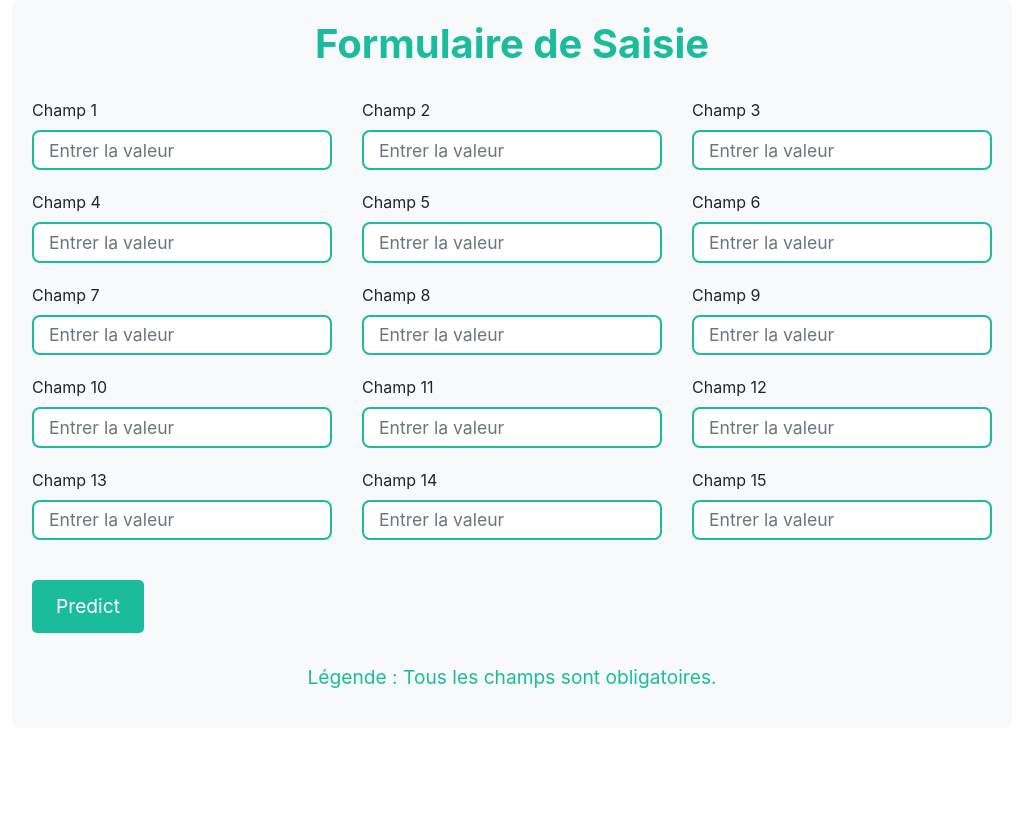
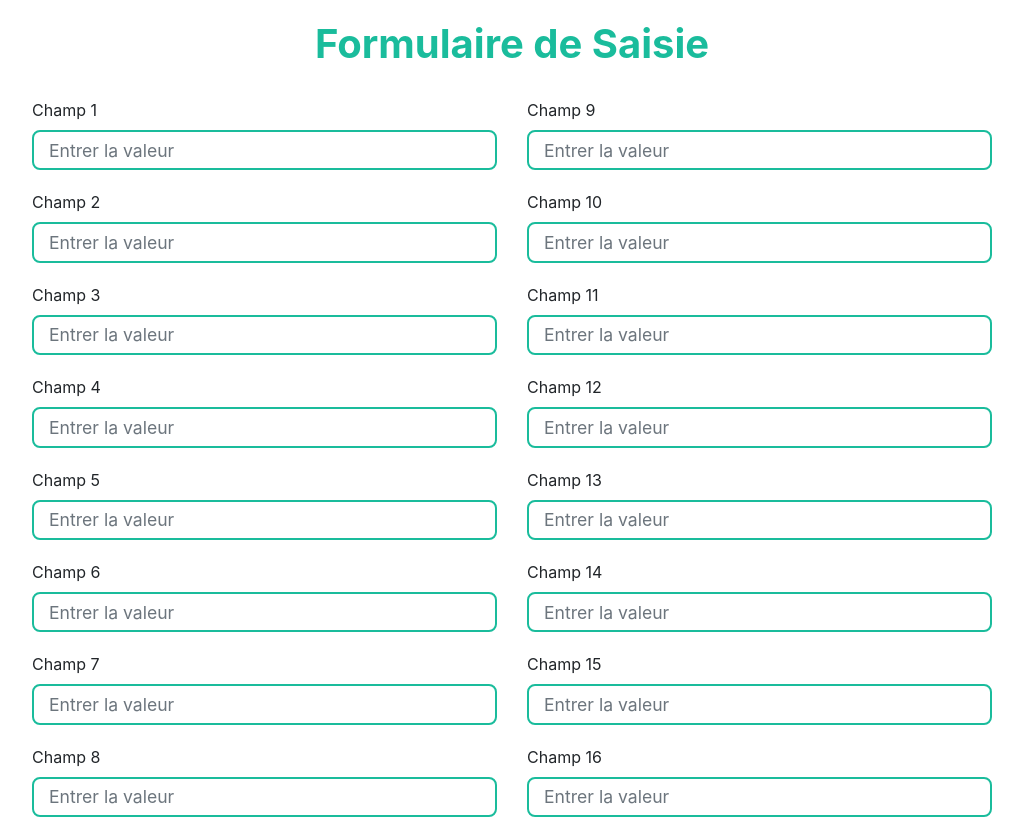
Before and after one commit to Siluearsene/front-auth-scoring, an Angular app: page /saisir in a window 1280 px wide. Shown: the top 819 px of the page, without its empty margins (128-1151 px from the left). Built offline with nearby package versions, Linux system fonts and the light colour scheme.

Commit message:
modication du formulaire

```diff
--- a/src/app/dashbaord/dashbaord.component.html
+++ b/src/app/dashbaord/dashbaord.component.html
@@ -21,7 +21,7 @@
                 <th scope="col">Nombre de crédit</th>
                 <th scope="col">Bon</th>
                 <th scope="col">Mauvais</th>
-                <th scope="col">Rene à vivre</th>
+                <th scope="col">Reste à vivre</th>
                 <th scope="col">Montant</th>
             </tr>
         </thead>
--- a/src/app/saisir/saisir.component.css
+++ b/src/app/saisir/saisir.component.css
@@ -1,5 +1,5 @@
 .container.form-container {
-    max-width: 1000px; /* Increased max-width for a wider form */
+    max-width: 1000px;
     padding: 20px;
     background-color: #f8f9fa;
     border-radius: 8px;
@@ -10,7 +10,7 @@
     color: #1abc9c;
     text-align: center;
     margin-bottom: 30px;
-    font-size: 2.5rem; /* Increased font size for the title */
+    font-size: 2.5rem;
     font-weight: bold;
 }
 
@@ -19,10 +19,10 @@
 }
 
 .form-control {
-    border: 2px solid #1abc9c; /* Increased border thickness */
-    border-radius: 8px; /* Increased border radius for a more rounded appearance */
-    padding: 15px; /* Increased padding for larger input fields */
-    font-size: 1.1rem; /* Increased font size */
+    border: 2px solid #1abc9c;
+    border-radius: 8px;
+    padding: 15px;
+    font-size: 1.1rem;
 }
 
 .form-control:focus {
@@ -34,19 +34,24 @@
     margin-top: 30px;
     text-align: center;
     color: #1abc9c;
-    font-size: 1.2rem; /* Slightly larger font for the legend */
+    font-size: 1.2rem;
 }
+
 .btn-predict {
-    background-color: #1abc9c; /* Couleur de fond verte */
-    color: white; /* Couleur du texte en blanc */
+    background-color: #1abc9c;
+    color: white;
     border: none;
-    padding: 12px 24px; /* Taille du bouton */
-    font-size: 1.2rem; /* Taille du texte */
+    padding: 12px 24px;
+    font-size: 1.2rem;
     border-radius: 5px;
     cursor: pointer;
-    margin-top: 20px; /* Espacement au-dessus du bouton */
+    margin-top: 20px;
 }
 
 .btn-predict:hover {
-    background-color: #16a085; /* Couleur de fond légèrement plus foncée au survol */
+    background-color: #16a085;
 }
+
+.form-actions {
+    text-align: right;
+}
--- a/src/app/saisir/saisir.component.html
+++ b/src/app/saisir/saisir.component.html
@@ -1,102 +1,79 @@
-<div class="container form-container">
+<div class="container form-container" style="background-color: white;">
     <h2 class="form-title">Formulaire de Saisie</h2>
     <form>
         <div class="row">
-            <div class="col-md-6 col-lg-4">
+            <div class="col-md-6">
                 <div class="form-group">
                     <label for="field1">Champ 1</label>
                     <input type="text" class="form-control" id="field1" placeholder="Entrer la valeur">
                 </div>
-            </div>
-            <div class="col-md-6 col-lg-4">
                 <div class="form-group">
                     <label for="field2">Champ 2</label>
                     <input type="text" class="form-control" id="field2" placeholder="Entrer la valeur">
                 </div>
-            </div>
-            <div class="col-md-6 col-lg-4">
                 <div class="form-group">
                     <label for="field3">Champ 3</label>
                     <input type="text" class="form-control" id="field3" placeholder="Entrer la valeur">
                 </div>
-            </div>
-            <div class="col-md-6 col-lg-4">
                 <div class="form-group">
                     <label for="field4">Champ 4</label>
                     <input type="text" class="form-control" id="field4" placeholder="Entrer la valeur">
                 </div>
-            </div>
-            <div class="col-md-6 col-lg-4">
                 <div class="form-group">
                     <label for="field5">Champ 5</label>
                     <input type="text" class="form-control" id="field5" placeholder="Entrer la valeur">
                 </div>
-            </div>
-            <div class="col-md-6 col-lg-4">
                 <div class="form-group">
                     <label for="field6">Champ 6</label>
                     <input type="text" class="form-control" id="field6" placeholder="Entrer la valeur">
                 </div>
-            </div>
-            <div class="col-md-6 col-lg-4">
                 <div class="form-group">
                     <label for="field7">Champ 7</label>
                     <input type="text" class="form-control" id="field7" placeholder="Entrer la valeur">
                 </div>
-            </div>
-            <div class="col-md-6 col-lg-4">
                 <div class="form-group">
                     <label for="field8">Champ 8</label>
                     <input type="text" class="form-control" id="field8" placeholder="Entrer la valeur">
                 </div>
             </div>
-            <div class="col-md-6 col-lg-4">
+            <div class="col-md-6">
                 <div class="form-group">
                     <label for="field9">Champ 9</label>
                     <input type="text" class="form-control" id="field9" placeholder="Entrer la valeur">
                 </div>
-            </div>
-            <div class="col-md-6 col-lg-4">
                 <div class="form-group">
                     <label for="field10">Champ 10</label>
                     <input type="text" class="form-control" id="field10" placeholder="Entrer la valeur">
                 </div>
-            </div>
-            <div class="col-md-6 col-lg-4">
                 <div class="form-group">
                     <label for="field11">Champ 11</label>
                     <input type="text" class="form-control" id="field11" placeholder="Entrer la valeur">
                 </div>
-            </div>
-            <div class="col-md-6 col-lg-4">
                 <div class="form-group">
                     <label for="field12">Champ 12</label>
                     <input type="text" class="form-control" id="field12" placeholder="Entrer la valeur">
                 </div>
-            </div>
-            <div class="col-md-6 col-lg-4">
                 <div class="form-group">
                     <label for="field13">Champ 13</label>
                     <input type="text" class="form-control" id="field13" placeholder="Entrer la valeur">
                 </div>
-            </div>
-            <div class="col-md-6 col-lg-4">
                 <div class="form-group">
                     <label for="field14">Champ 14</label>
                     <input type="text" class="form-control" id="field14" placeholder="Entrer la valeur">
                 </div>
-            </div>
-            <div class="col-md-6 col-lg-4">
                 <div class="form-group">
                     <label for="field15">Champ 15</label>
                     <input type="text" class="form-control" id="field15" placeholder="Entrer la valeur">
+                </div> <div class="form-group">
+                    <label for="field16">Champ 16</label>
+                    <input type="text" class="form-control" id="field16" placeholder="Entrer la valeur">
                 </div>
             </div>
         </div>
         <div class="form-actions text-end">
             <button type="button" class="btn btn-predict">Predict</button>
         </div>
-        <div class="form-legend">
+        <div mt-0 class="form-legend">
             <p>Légende : Tous les champs sont obligatoires.</p>
         </div>
     </form>
```
Also changed, not shown: 1 other file (tests, documents, lock files or other folders).
